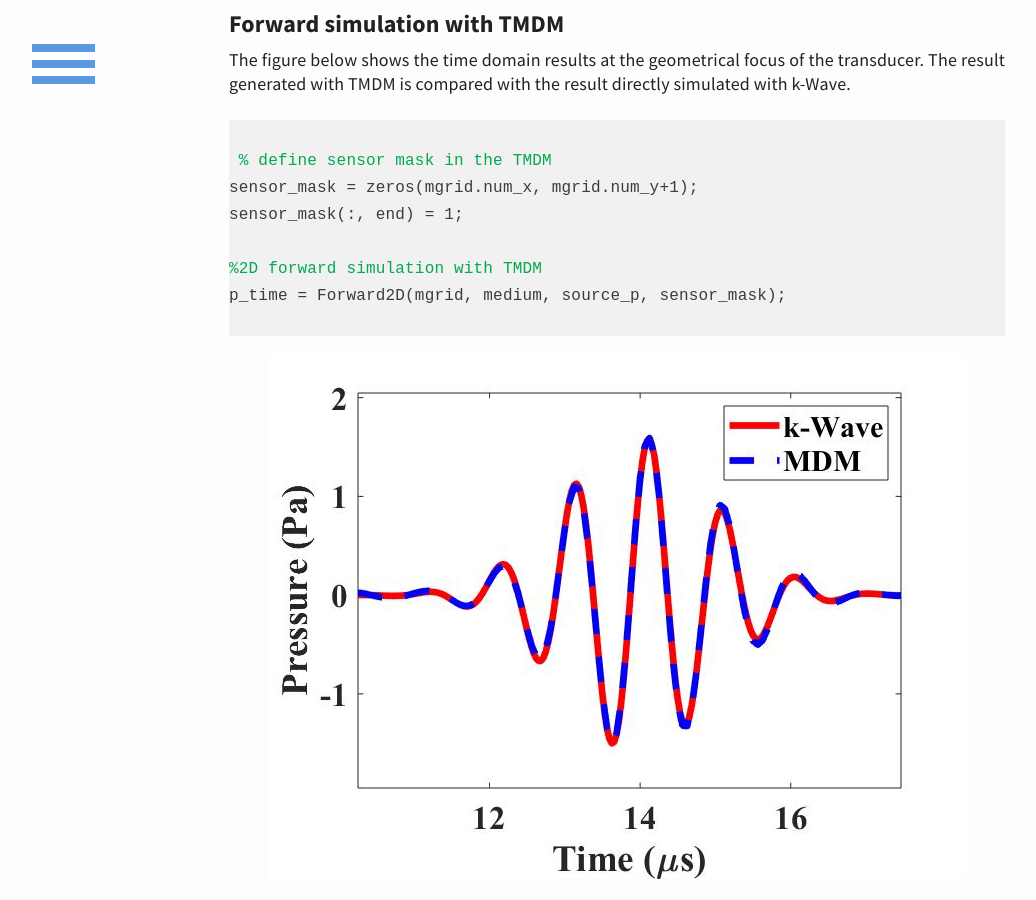
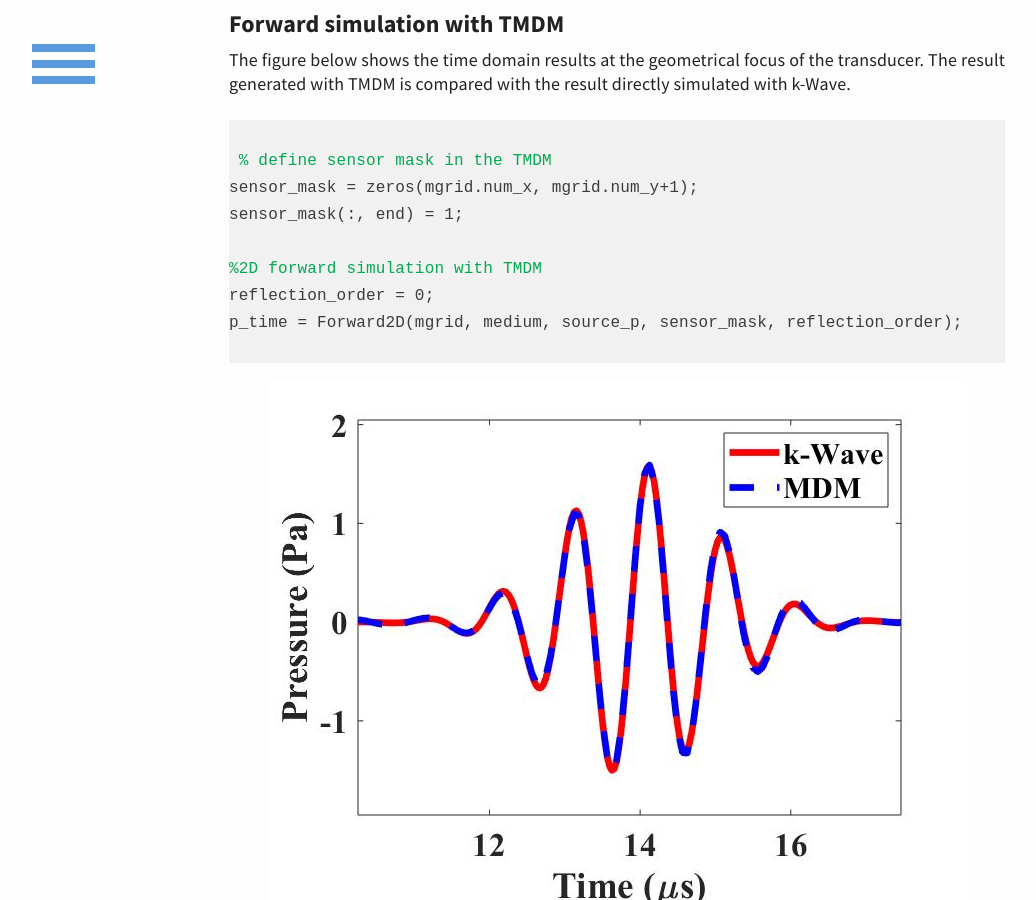
Before and after one commit to m-SOUND/mSOUND, a Jekyll site: the page built from _posts/2019-07-22-combine-k-Wave-TMDM.html, in a window 1280 px wide and 900 px high, scrolled down 2828 px. Shown: the whole window, without its empty margins (23-1059 px from the left). Built offline with Jekyll 4.4.1, drawn with Linux system fonts in a browser that asks for light colours.

Commit message:
Update 2019-07-22-combine-k-Wave-TMDM.html

```diff
--- a/_posts/2019-07-22-combine-k-Wave-TMDM.html
+++ b/_posts/2019-07-22-combine-k-Wave-TMDM.html
@@ -119,7 +119,8 @@ sensor_mask = zeros(mgrid.num_x, mgrid.num_y+1);
 sensor_mask(:, end) = 1;
 
 <font color="#03a852">%2D forward simulation with TMDM</font>
-p_time = Forward2D(mgrid, medium, source_p, sensor_mask);
+reflection_order = 0;
+p_time = Forward2D(mgrid, medium, source_p, sensor_mask, reflection_order);
 </code>
 </pre>
  <img src="/mSOUND/img/combine_kwave.jpg" alt="Time-domain singal recorded at the transducer focus">
```
